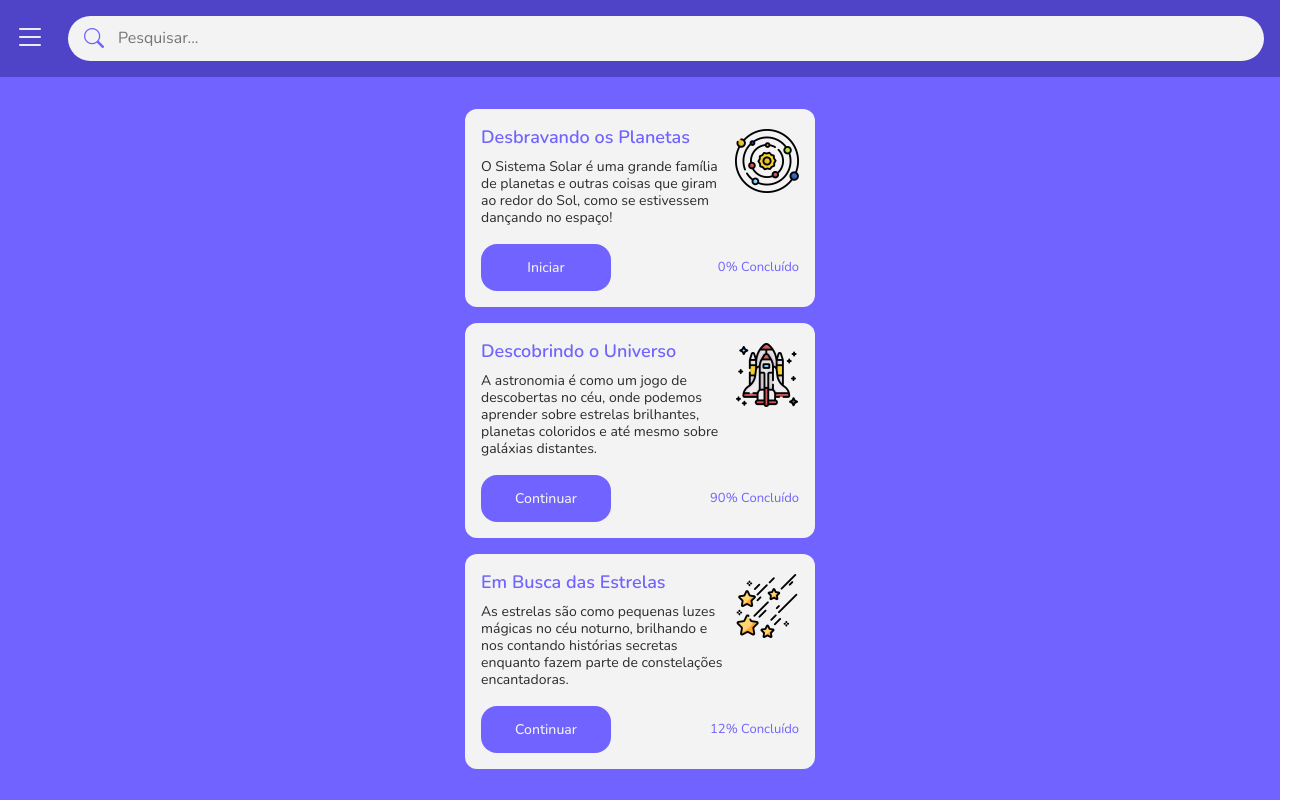
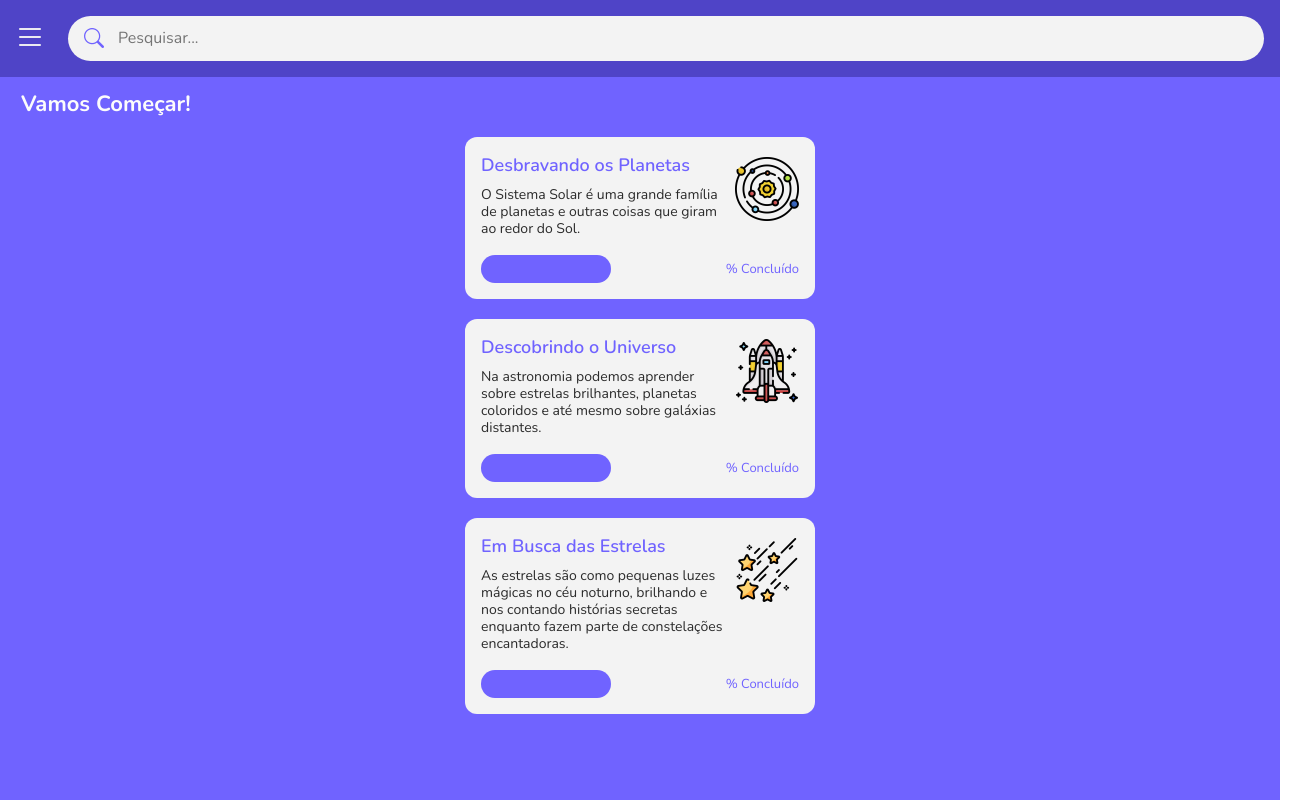
Before and after one commit to joaoemc2/Space-Safari, a Vue app: page /#/home in a window 1280 px wide. Shown: the whole page, 1301 px wide, since content can reach past the window. Built offline with nearby package versions, Linux system fonts and the light colour scheme; the HTML template or start-up script is replaced by a standard one.

Commit message:
:lipstick: ajustes tela home

```diff
--- a/src/views/HomeView.vue
+++ b/src/views/HomeView.vue
@@ -7,56 +7,75 @@
   {
     titulo: 'Desbravando os Planetas',
     texto:
-      'O Sistema Solar é uma grande família de planetas e outras coisas que giram ao redor do Sol, como se estivessem dançando no espaço!',
-    porcentagem: 0,
+      'O Sistema Solar é uma grande família de planetas e outras coisas que giram ao redor do Sol.',
+    passosConcluidos: 2,
+    passosTotais: 5,
     componente: 0,
-    textoBotao: 'Iniciar',
     imagem: 'Home/solar-system.png'
   },
   {
     titulo: 'Descobrindo o Universo',
     texto:
-      'A astronomia é como um jogo de descobertas no céu, onde podemos aprender sobre estrelas brilhantes, planetas coloridos e até mesmo sobre galáxias distantes.',
-    porcentagem: 90,
+      'Na astronomia podemos aprender sobre estrelas brilhantes, planetas coloridos e até mesmo sobre galáxias distantes.',
+    passosConcluidos: 0,
+    passosTotais: 7,
     componente: 1,
-    textoBotao: 'Continuar',
     imagem: 'Home/space-shuttle.png'
   },
   {
     titulo: 'Em Busca das Estrelas',
     texto:
       'As estrelas são como pequenas luzes mágicas no céu noturno, brilhando e nos contando histórias secretas enquanto fazem parte de constelações encantadoras.',
-    porcentagem: 12,
+    passosConcluidos: 0,
+    passosTotais: 8,
     componente: 2,
-    textoBotao: 'Continuar',
     imagem: 'Home/falling-star.png'
   }
 ])
 </script>
 
 <template>
-  <main class="home-view">
+  <main class="home-container">
     <HeaderBar />
+    <h1 class="titulo">Vamos Começar!</h1>
+    <ul class="cards">
+      <li class="card" v-for="(dadosCard, i) in dadosCards" :key="i">
         <CardTemas
-      v-for="(dadosCard, i) in dadosCards"
-      :key="i"
           :titulo="dadosCard.titulo"
           :texto="dadosCard.texto"
-      :porcentagem-concluida="dadosCard.porcentagem"
+          :passos-concluidos="dadosCard.passosConcluidos"
+          :passos-totais="dadosCard.passosTotais"
           :redirect="dadosCard.componente"
-      :textoBotao="dadosCard.textoBotao"
           :imagem="dadosCard.imagem"
         />
+      </li>
+    </ul>
   </main>
 </template>
 
-<style language="scss" scoped>
-.home-view {
+<style lang="scss" scoped>
+@import '@/styles/variables.scss';
+.home-container {
   display: flex;
   flex-direction: column;
   align-items: center;
-  gap: 16px;
-  background-color: #7063ff;
-  height: calc(100vh);
+  background-color: $cor-primaria;
+  min-height: 100vh;
+  height: auto;
+  .titulo {
+    text-align: left;
+    width: 100%;
+    margin-left: 42px;
+    margin-bottom: 22px;
+    color: $cor-branca;
+    font-size: $fonte-subtitulo;
+    font-weight: $peso-bold;
+  }
+  .cards {
+    padding: 0px 22px;
+    .card {
+      margin-bottom: 20px;
+    }
+  }
 }
 </style>
```
Lines whose indentation alone changed are shown as unchanged.
